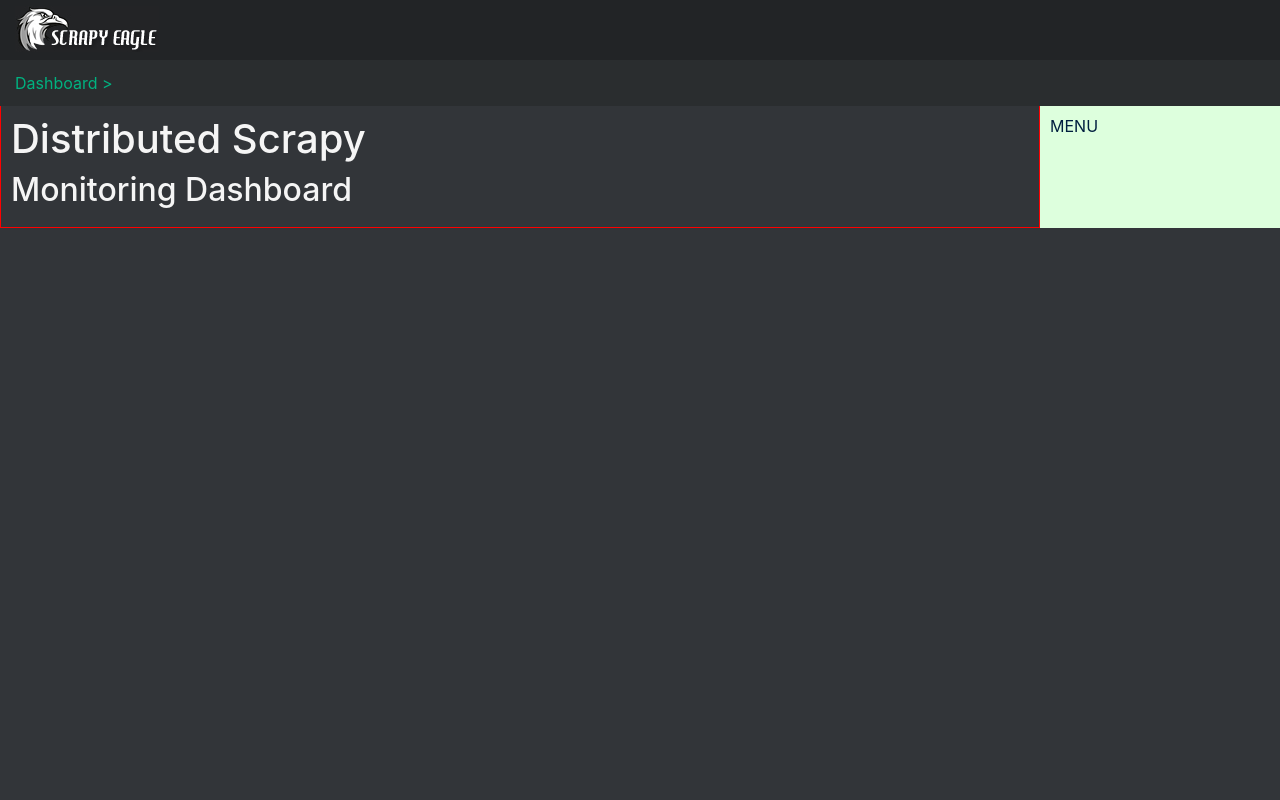
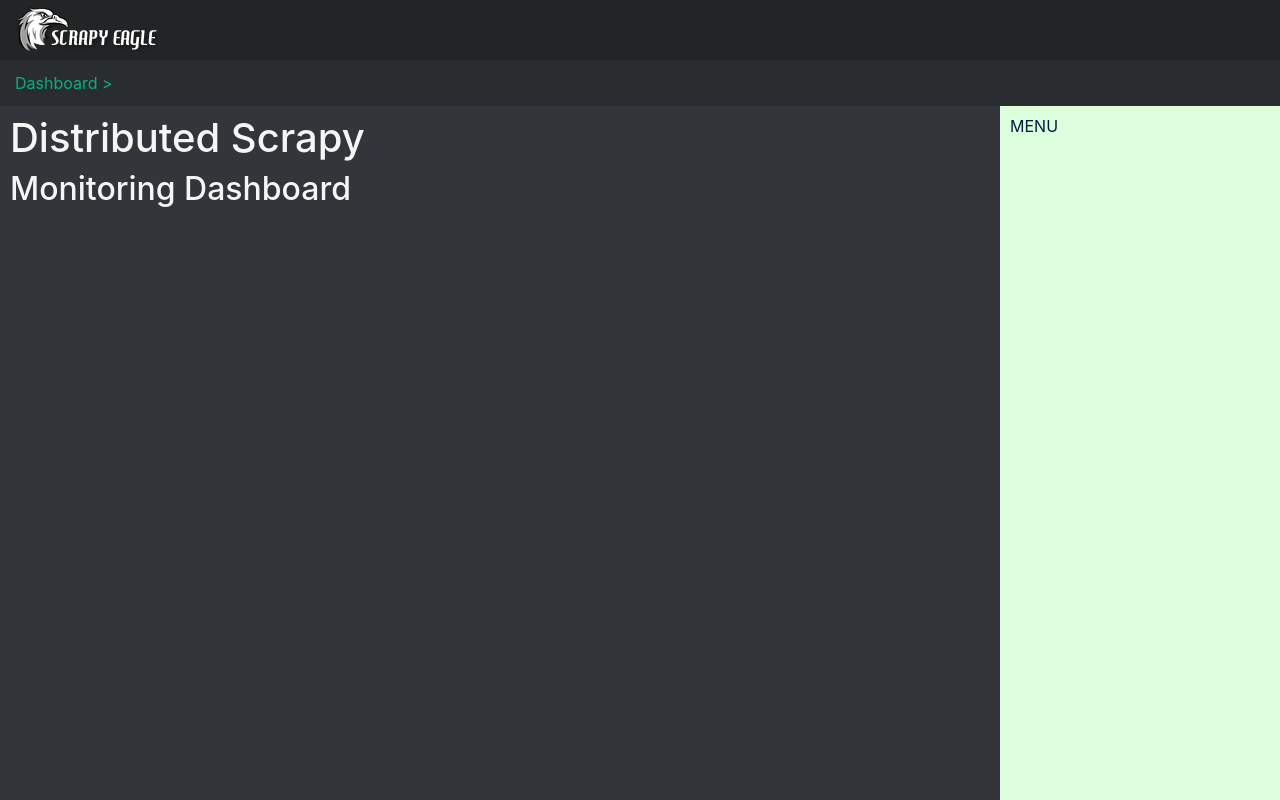
Before and after one commit to rafaelcapucho/scrapy-eagle, a Python web app: template scrapy_eagle/dashboard/templates/index.html in a window 1280 px wide. Run offline with Jinja, Linux system fonts and the light colour scheme; the template is opened without the code that fills it, so the values that code supplies are empty; some libraries are stand-ins or nearby versions.

Commit message:
Flexbox v2

```diff
--- a/scrapy_eagle/dashboard/templates/index.html
+++ b/scrapy_eagle/dashboard/templates/index.html
@@ -43,10 +43,7 @@
         display: flex;
         overflow: hidden;
         flex-direction: row;
-      }
-
-      .flexbox .col {
-        /*flex: 1;*/
+        min-height: 100vh;
       }
 
       div.subheader {
@@ -62,28 +59,16 @@
 
       aside.sidebar {
         color: #001f3f;
-        /*display: block;*/
         min-height: 100%;
-        /*position: absolute;*/
-        float: left;
         padding: 114px 0 0 10px;
-        transition: all 0.1s ease-in-out 0s;
-        width: 240px;
         background-color: #DDFFDD;
-        flex: 0 0 240px;
-      }
-
-      aside.sidebar + section.main-content-wrapper {
-        margin-right: 240px;
-        transition: all 0.1s ease-in-out 0s;
-        width: auto;
+        flex: 0 0 280px;
       }
 
       section.main-content-wrapper {
         padding: 114px 10px 10px 10px;
-        margin-left: 0;
-        float: left;
-        border: 1px solid red;
+        /*border: 1px solid red;*/
+        min-height: 100%;
         flex: 1;
       }
 
@@ -103,15 +88,16 @@
 
     <div class="flexbox">
 
-    <section class="main-content-wrapper col">
+      <section class="main-content-wrapper">
 
-      <h1>Distributed Scrapy</h1>
-      <h2>Monitoring Dashboard</h2>
+        <h1>Distributed Scrapy</h1>
+        <h2>Monitoring Dashboard</h2>
 
-      <div id="app"></div>
+        <div id="app"></div>
 
-    </section>
-          <aside class="sidebar col">MENU</aside>
+      </section>
+
+      <aside class="sidebar">MENU</aside>
 
     </div>
 
@@ -121,14 +107,6 @@
 
     <script type="text/javascript" src="//cdnjs.cloudflare.com/ajax/libs/socket.io/1.4.5/socket.io.min.js"></script>
     <script src="/static/js/bundle.js"></script>
-    <!--<script src="https://raw.githubusercontent.com/marcj/css-element-queries/93626d81fd9c0f14adbe1bcf82a06e7beaaafbdb/src/ResizeSensor.js"></script>-->
-    <!--<script type="text/javascript">-->
-      <!--$(function() {-->
-        <!--new ResizeSensor($('.main-content-wrapper'), function(){-->
-          <!--$('aside.sidebar').css({'height':($(".main-content-wrapper").height()+'px')});-->
-        <!--});-->
-      <!--});-->
-    <!--</script>-->
 
   </body>
 </html>
```
